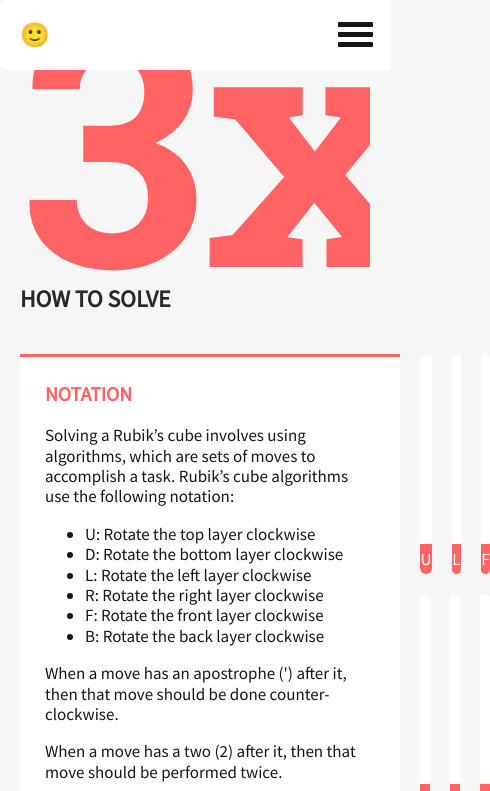
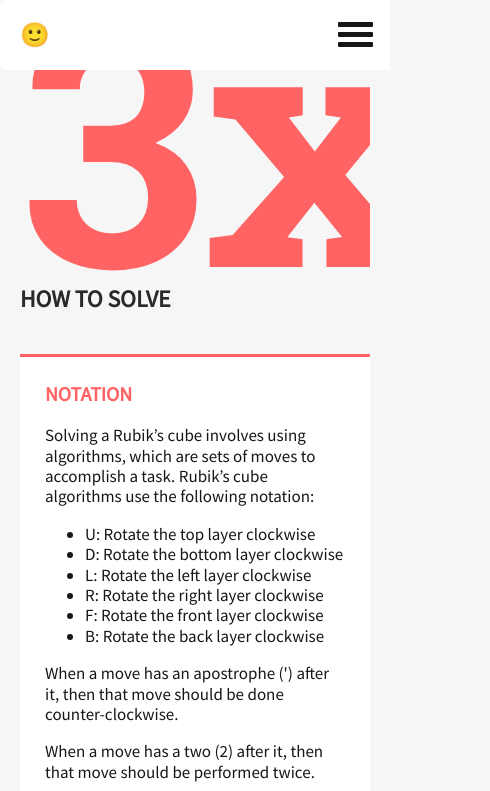
Before and after one commit to arielbob/cubedoc, a React app: page /how-to-solve in a window 390 px wide. Shown: the top 791 px of the page, 490 px wide, since content can reach past the window. Built offline with nearby package versions, Linux system fonts and the light colour scheme.

Commit message:
added medium breakpoint styles for first step of 3x3

```diff
--- a/src/stylesheets/_steps.scss
+++ b/src/stylesheets/_steps.scss
@@ -13,3 +13,14 @@
     }
   }
 }
+
+@media only screen and (max-width: $breakpoint-lg) {
+  .step1 {
+    flex-direction: column;
+    .step-card {
+      margin-bottom: $gutter;
+      min-width: auto;
+      width: 100%;
+    }
+  }
+}
```
